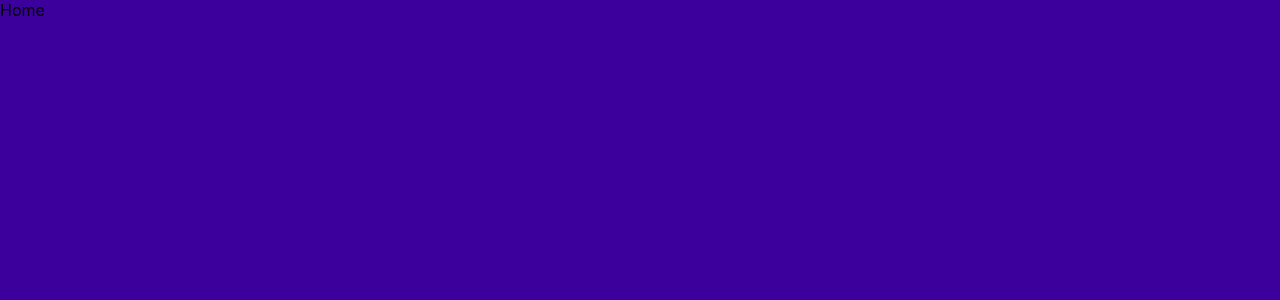
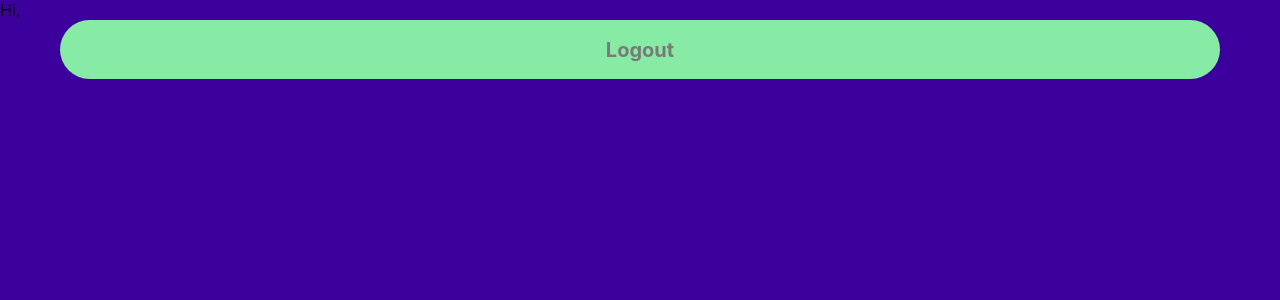
Before and after one commit to matteorazzanelli/fullstack-nodejs-react, a React (Create React App) app in the folder frontend/: page /home in a window 1280 px wide. Shown: the top 300 px of the page. Built offline with nearby package versions, Linux system fonts and the light colour scheme.

Commit message:
feat: add logout

```diff
--- a/frontend/src/components/signin-signup/SigninSignup.js
+++ b/frontend/src/components/signin-signup/SigninSignup.js
@@ -36,7 +36,10 @@ export default function Login() {
       if(tmpErrors.name==='' && tmpErrors.email==='' && tmpErrors.password==='' && tmpErrors.terms===''){
         const {terms, ...objToSend} = values;
         (await axios.post('http://localhost:5000/signup', {"content": objToSend})
-          .then(function(response){setAction('Sign In');console.log('ok')})
+          .then(function(response){
+            setAction('Sign In');
+            console.log('ok')
+          })
           .catch(function(error){alert('email is already in use')})
           .finally(function(){setValues({...values, password: ''})}))
       }
@@ -45,7 +48,12 @@ export default function Login() {
       if(tmpErrors.email === '' && tmpErrors.password === ''){
         const {terms, name, ...objToSend} = values;
         (await axios.post('http://localhost:5000/signin', {"content": objToSend})
-          .then(function(response){navigate('/home');console.log('ok')})
+          .then(function(response){
+            console.log(values);
+            localStorage.setItem('user-info', JSON.stringify(values.email))
+            navigate('/home');
+            console.log('ok')
+          })
           .catch(function(error){alert('no record exist')})
           .finally(function(){setValues({...values, password: ''})}))
       }
--- a/frontend/src/pages/Home.js
+++ b/frontend/src/pages/Home.js
@@ -1,7 +1,23 @@
-import React from 'react'
+import React, { useState } from 'react'
+import { useNavigate } from 'react-router-dom';
 
 export default function Home() {
+
+  const navigate = useNavigate();
+
+  const [user, setUser] = useState(localStorage.getItem('user-info'));
+
+  const logout = () => {
+    localStorage.removeItem("user-info");
+    navigate('/');
+  };
+
   return (
-    <div>Home</div>
+    <>
+      <div>Hi, {user}</div>
+      <div className='submit-btn' onClick={logout}>
+        Logout
+      </div>
+    </>
   )
 }
```
